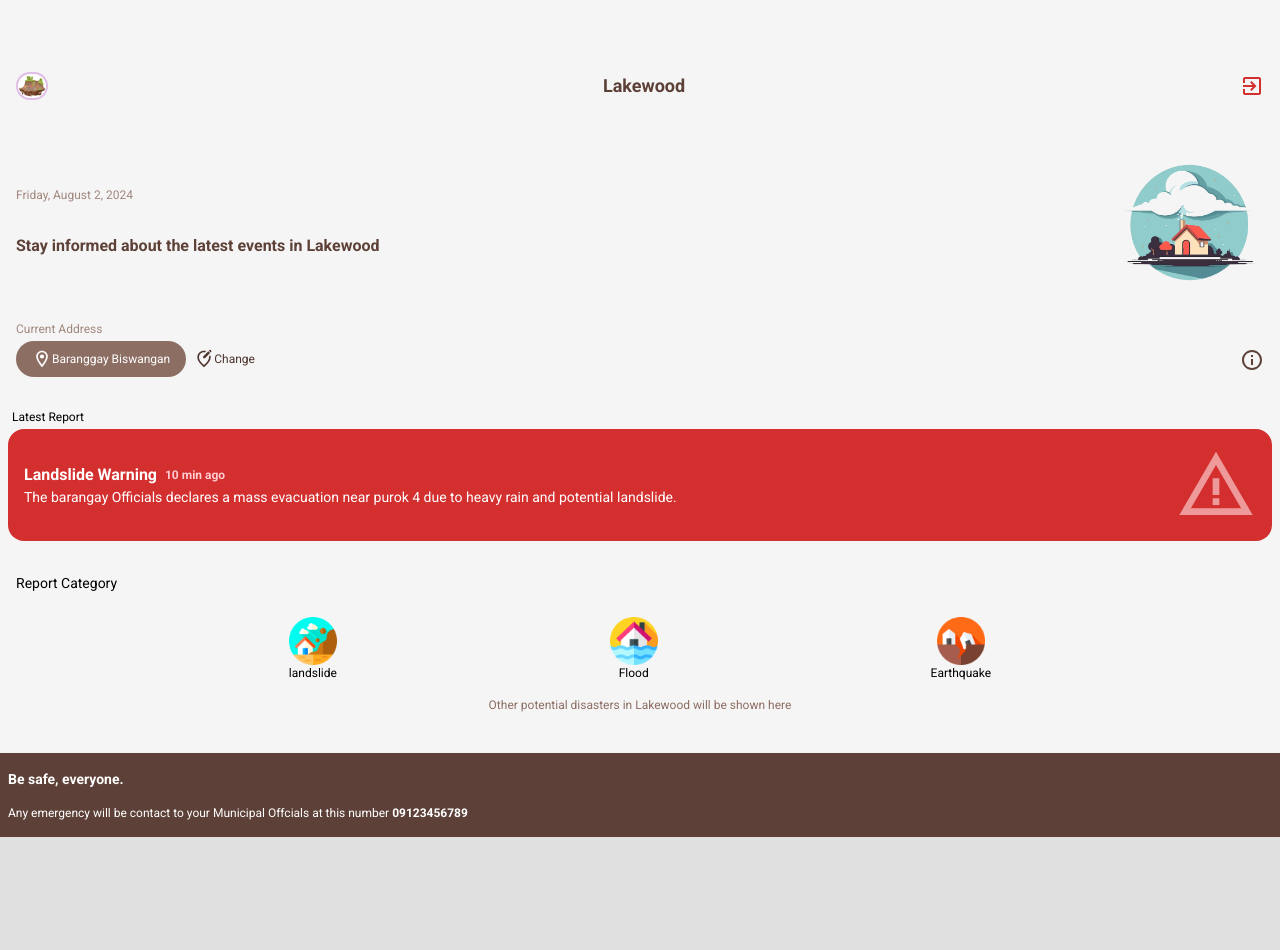
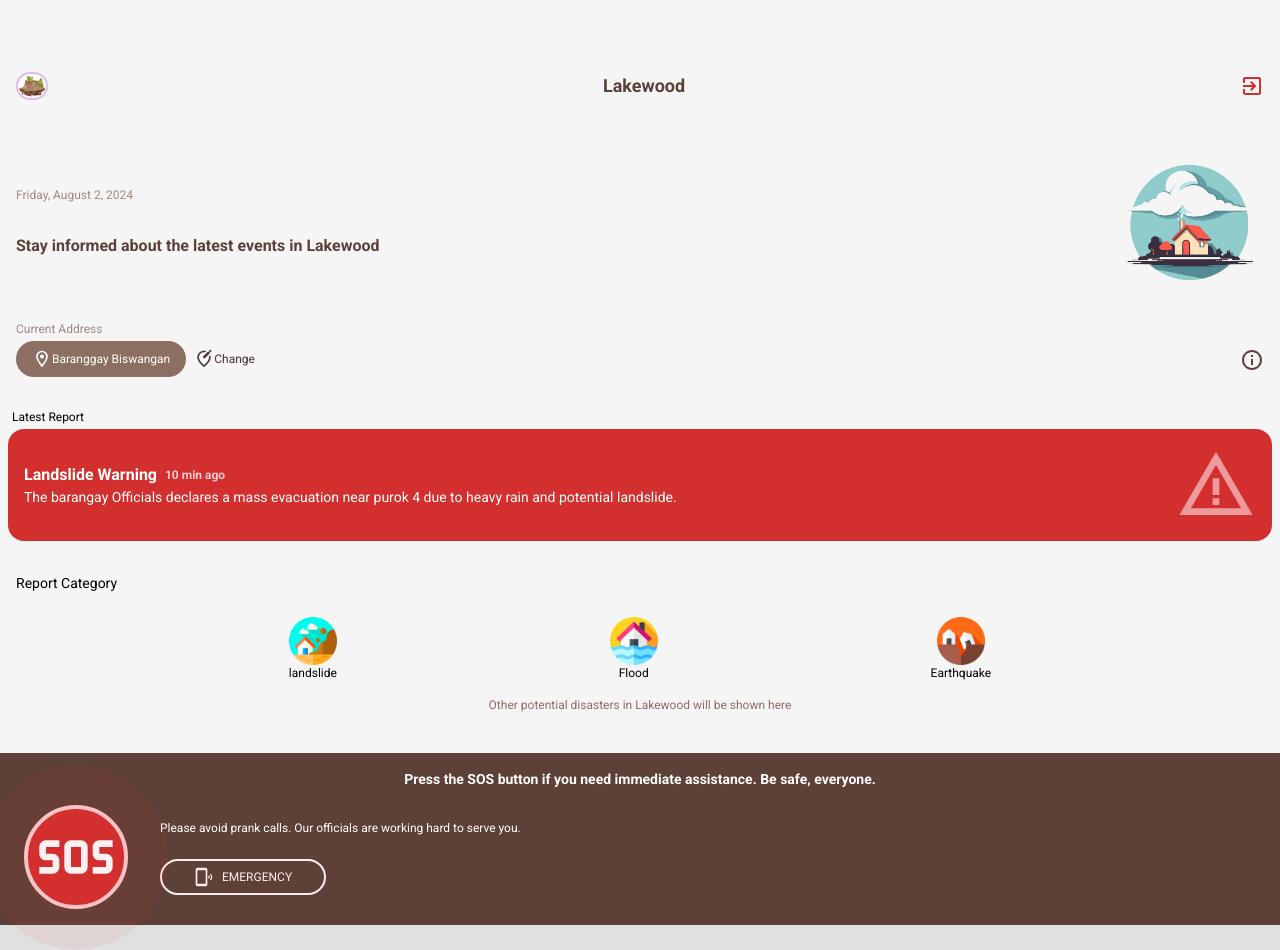
Before and after one commit to edmar-afk/disasterApp, a React (Vite) app: page /resident-dashboard in a window 1280 px wide. Before the commit the page ends 837 px from the top, so only its background shows below. Built offline with nearby package versions, Linux system fonts and the light colour scheme.

Commit message:
added footer

```diff
--- a/src/components/residents/Footer.jsx
+++ b/src/components/residents/Footer.jsx
@@ -1,11 +1,30 @@
+import PhonelinkRingIcon from "@mui/icons-material/PhonelinkRing";
+import SosIcon from "@mui/icons-material/Sos";
 function Footer() {
 	return (
 		<>
-			<div className="bg-brown-700 py-4 p-2 mt-10">
-				<p className="text-left text-sm text-white mb-4 font-bold">Be safe, everyone.</p>
-				<p className="text-left text-xs text-white">
-					Any emergency will be contact to your Municipal Offcials at this number <span className="font-bold">09123456789</span>
+			<div className="bg-brown-700 py-4 p-2 mt-10 text-white">
+				<p className="text-center text-sm mb-4 font-bold">
+					Press the SOS button if you need immediate assistance. Be safe, everyone.
 				</p>
+				<div className="flex flex-row">
+					<div className="mr-8 ml-4 bg-red-700 rounded-full p-2 border-4 border-red-100 relative">
+						<SosIcon sx={{ fontSize: 80 }} />
+						<div className="bg-red-600 w-24 rounded-full h-24 top-0 left-0 absolute animate-ping"></div>
+					</div>
+					<div className="flex flex-col justify-evenly">
+						<p className="text-left text-xs">
+							Please avoid prank calls. Our officials are working hard to serve you. <span className="font-bold"></span>
+						</p>
+						<p className="border-2 border-red-50 text-red-50 rounded-full w-fit px-8 py-1.5 mt-2 text-xs flex items-center">
+							<PhonelinkRingIcon
+								fontSize="small"
+								className="mr-2"
+							/>{" "}
+							EMERGENCY
+						</p>
+					</div>
+				</div>
 			</div>
 		</>
 	);
```
